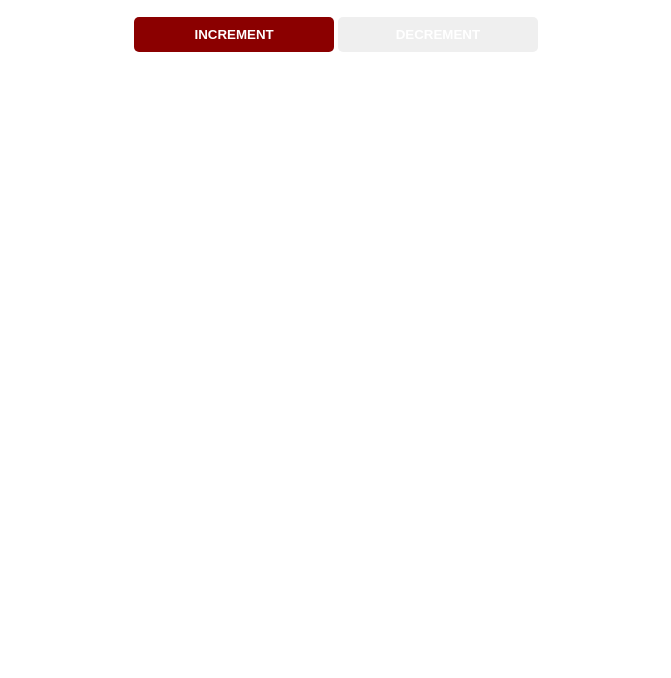
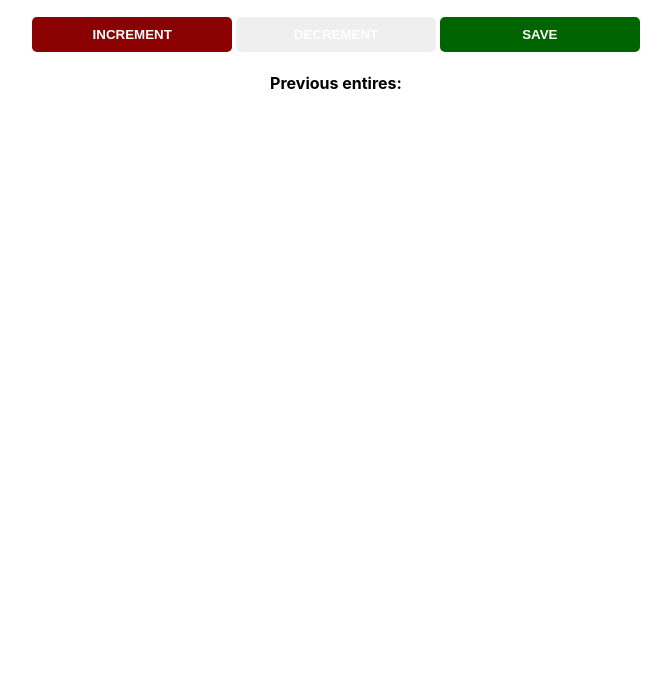
Before and after one commit to SincerelyBrittany/passenger-counter-app, a plain HTML site: page index.html in a window 1280 px wide. Shown: the part 122-800 px from the top of the page, without its empty margins (304-975 px from the left). Drawn offline with Linux system fonts and the light colour scheme.

Commit message:
allows user to save entries

```diff
--- a/index.html
+++ b/index.html
@@ -10,6 +10,8 @@
     <h2 id="count-el">0</h2>
     <button id="increment-btn" onclick="increment()">INCREMENT</button>
     <button id="decrement-btn" onclick="decrement()">DECREMENT</button>
+    <button id="save-btn" onclick="save()">SAVE</button>
+    <p id="save-el">Previous entires:</p>
     <script src="index.js"></script>
   </body>
 </html>
--- a/index.js
+++ b/index.js
@@ -1,6 +1,6 @@
 let countEl = document.getElementById("count-el");
 
-console.log(countEl);
+let saveEl = document.getElementById("save-el");
 
 let count = 0;
 
@@ -13,3 +13,12 @@ function decrement() {
   count = count - 1;
   countEl.innerText = count;
 }
+
+function save() {
+  let countStr = count + " - ";
+  // 2. Create a variable that contains both the count and the dash separator, i.e. "12 - "
+  // 3. Render the variable in the saveEl using innerText
+  saveEl.innerText += countStr;
+  // NB: Make sure to not delete the existing content of the paragraph
+  console.log(count);
+}
```
